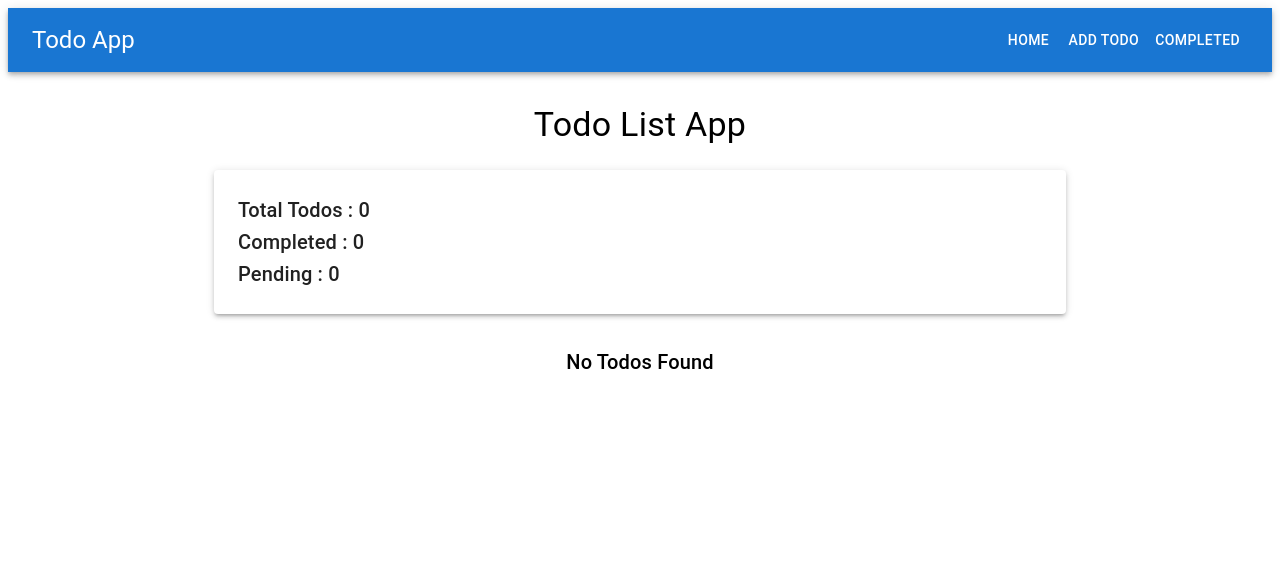
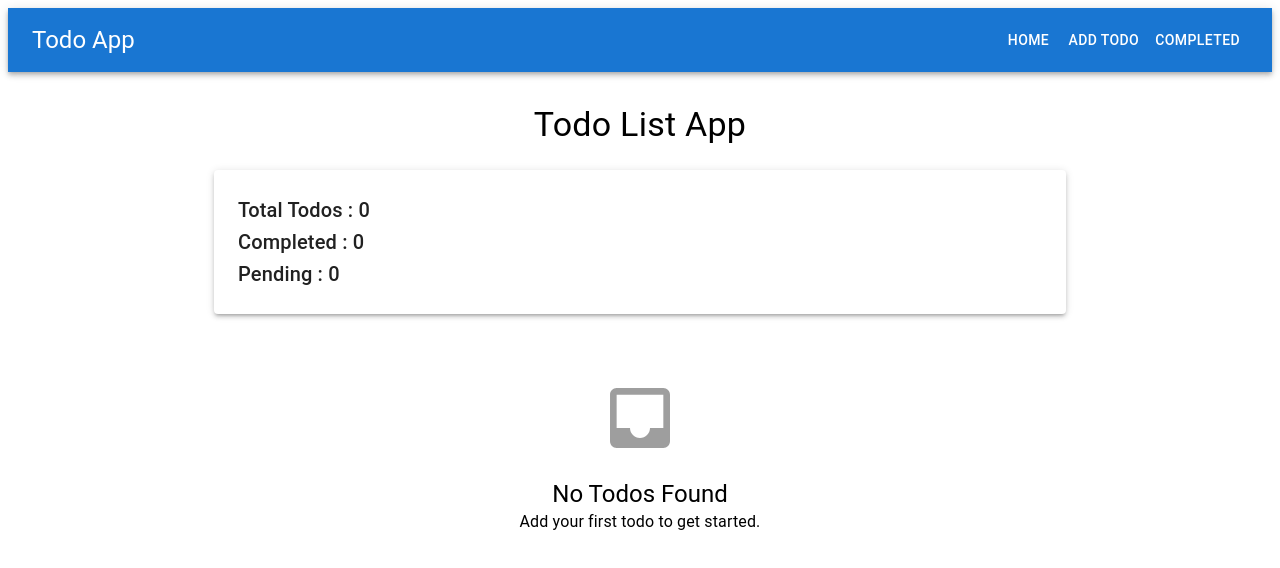
Before and after one commit to nesasheeba38/todo-list, a React (Vite) app: page / in a window 1280 px wide. Shown: the top 568 px of the page. Built offline with nearby package versions, Linux system fonts and the light colour scheme.

Commit message:
Added UI Icons

```diff
--- a/src/components/todoForm/TodoForm.jsx
+++ b/src/components/todoForm/TodoForm.jsx
@@ -31,14 +31,19 @@ const TodoForm = () => {
     <Box
       component="form"
       onSubmit={handleSubmit}
-      sx={{
-        display: "flex",
-        gap: 2,
-        mt: 4,
-        justifyContent: "center",
-      }}
+       sx={{
+    display: "flex",
+    gap: 2,
+    mt: 4,
+    flexDirection: {
+      xs: "column",
+      sm: "row",
+    },
+    alignItems: "center",
+  }}
     >
       <TextField
+        fullWidth
         label="Enter Todo"
         variant="outlined"
         value={title}
@@ -49,6 +54,9 @@ const TodoForm = () => {
       <Button
         type="submit"
         variant="contained"
+    sx={{
+        minWidth: 150
+    }}
       >
         Add Todo
       </Button>
--- a/src/components/todoItem/TodoItem.jsx
+++ b/src/components/todoItem/TodoItem.jsx
@@ -1,4 +1,4 @@
-import { useState,memo} from "react";
+import { useState, memo } from "react";
 
 import {
   Card,
@@ -9,22 +9,25 @@ import {
   TextField,
 } from "@mui/material";
 
+import EditIcon from "@mui/icons-material/Edit";
+import DeleteIcon from "@mui/icons-material/Delete";
+import CheckCircleIcon from "@mui/icons-material/CheckCircle";
+import UndoIcon from "@mui/icons-material/Undo";
+import SaveIcon from "@mui/icons-material/Save";
+import CloseIcon from "@mui/icons-material/Close";
+
 const TodoItem = ({
   todo,
   deleteTodo,
   toggleComplete,
   editTodo,
 }) => {
-
   const [isEditing, setIsEditing] = useState(false);
 
   const [newTitle, setNewTitle] = useState(todo.title);
 
   const handleSave = () => {
-
-    if (newTitle.trim() === "") {
-      return;
-    }
+    if (newTitle.trim() === "") return;
 
     editTodo(todo.id, newTitle);
 
@@ -32,12 +35,19 @@ const TodoItem = ({
   };
 
   return (
-    <Card sx={{ mb: 2 }}>
-
+    <Card
+      elevation={4}
+      sx={{
+        mb: 2,
+        borderRadius: 3,
+        transition: "0.3s",
+        "&:hover": {
+          transform: "scale(1.02)",
+        },
+      }}
+    >
       <CardContent>
-
         {isEditing ? (
-
           <>
             <TextField
               fullWidth
@@ -52,10 +62,12 @@ const TodoItem = ({
                 display: "flex",
                 gap: 2,
                 mt: 2,
+                flexWrap: "wrap",
               }}
             >
               <Button
                 variant="contained"
+                startIcon={<SaveIcon />}
                 onClick={handleSave}
               >
                 Save
@@ -63,25 +75,26 @@ const TodoItem = ({
 
               <Button
                 variant="outlined"
-                onClick={() => setIsEditing(false)}
+                startIcon={<CloseIcon />}
+                onClick={() =>
+                  setIsEditing(false)
+                }
               >
                 Cancel
               </Button>
-
             </Box>
-
           </>
-
         ) : (
-
           <>
-
             <Typography
               variant="h6"
               sx={{
                 textDecoration: todo.completed
                   ? "line-through"
                   : "none",
+                color: todo.completed
+                  ? "text.secondary"
+                  : "text.primary",
               }}
             >
               {todo.title}
@@ -92,12 +105,19 @@ const TodoItem = ({
                 display: "flex",
                 gap: 2,
                 mt: 2,
+                flexWrap: "wrap",
               }}
             >
-
               <Button
                 variant="contained"
                 color="success"
+                startIcon={
+                  todo.completed ? (
+                    <UndoIcon />
+                  ) : (
+                    <CheckCircleIcon />
+                  )
+                }
                 onClick={() =>
                   toggleComplete(todo.id)
                 }
@@ -110,6 +130,7 @@ const TodoItem = ({
               <Button
                 variant="contained"
                 color="warning"
+                startIcon={<EditIcon />}
                 onClick={() =>
                   setIsEditing(true)
                 }
@@ -120,21 +141,17 @@ const TodoItem = ({
               <Button
                 variant="contained"
                 color="error"
+                startIcon={<DeleteIcon />}
                 onClick={() =>
                   deleteTodo(todo.id)
                 }
               >
                 Delete
               </Button>
-
             </Box>
-
           </>
-
         )}
-
       </CardContent>
-
     </Card>
   );
 };
--- a/src/components/todoList/TodoList.jsx
+++ b/src/components/todoList/TodoList.jsx
@@ -1,4 +1,6 @@
 import { Box, Typography } from "@mui/material";
+import InboxIcon from "@mui/icons-material/Inbox";
+
 import TodoItem from "../todoItem/TodoItem";
 
 const TodoList = ({
@@ -7,21 +9,45 @@ const TodoList = ({
   toggleComplete,
   editTodo,
 }) => {
-
   if (todos.length === 0) {
     return (
-      <Typography
-        variant="h6"
-        align="center"
-        sx={{ mt: 4 }}
+      <Box
+        sx={{
+          textAlign: "center",
+          mt: 8,
+        }}
       >
-        No Todos Found
-      </Typography>
+        <InboxIcon
+          sx={{
+            fontSize: 80,
+            color: "grey.500",
+          }}
+        />
+
+        <Typography
+          variant="h5"
+          color="text.secondary"
+          sx={{ mt: 2 }}
+        >
+          No Todos Found
+        </Typography>
+
+        <Typography
+          variant="body1"
+          color="text.secondary"
+        >
+          Add your first todo to get started.
+        </Typography>
+      </Box>
     );
   }
 
   return (
-    <Box sx={{ mt: 3 }}>
+    <Box
+      sx={{
+        mt: 3,
+      }}
+    >
       {todos.map((todo) => (
         <TodoItem
           key={todo.id}
--- a/src/context/TodoContext.jsx
+++ b/src/context/TodoContext.jsx
@@ -2,7 +2,7 @@ import {
   createContext,
   useContext,
   useReducer,
-  useCallback
+  useCallback,
 } from "react";
 
 import todoReducer from "../reducer/todoReducer";
@@ -11,8 +11,8 @@ const TodoContext = createContext();
 
 export const TodoProvider = ({ children }) => {
 
-  const [todos, dispatch] = useReducer(todoReducer,[]);
 
+const [todos, dispatch] = useReducer(todoReducer, []);
   const addTodo = useCallback((title) => {
     dispatch({
       type: "ADD",
@@ -44,6 +44,7 @@ export const TodoProvider = ({ children }) => {
     });
   },[]);
 
+
   return (
     <TodoContext.Provider
       value={{
--- a/src/pages/Home.jsx
+++ b/src/pages/Home.jsx
@@ -1,11 +1,17 @@
-import { Container, Typography } from "@mui/material";
+import { useState, useEffect } from "react";
+
+import {
+  Container,
+  Typography,
+  Box,
+  CircularProgress,
+} from "@mui/material";
 
 import TodoList from "../components/todoList/TodoList";
+import TodoStats from "../components/TodoStats/TodoStats";
 import { useTodo } from "../context/TodoContext";
-import TodoStats from "../components/TodoStats/TodoStats"
 
 const Home = () => {
-
   const {
     todos,
     deleteTodo,
@@ -13,9 +19,33 @@ const Home = () => {
     editTodo,
   } = useTodo();
 
+  const [loading, setLoading] = useState(true);
+
+  useEffect(() => {
+    const timer = setTimeout(() => {
+      setLoading(false);
+    }, 1000);
+
+    return () => clearTimeout(timer);
+  }, []);
+
+  if (loading) {
+    return (
+      <Box
+        sx={{
+          display: "flex",
+          justifyContent: "center",
+          alignItems: "center",
+          height: "100vh",
+        }}
+      >
+        <CircularProgress size={60} />
+      </Box>
+    );
+  }
+
   return (
     <Container maxWidth="md">
-
       <Typography
         variant="h4"
         align="center"
@@ -32,7 +62,6 @@ const Home = () => {
         toggleComplete={toggleComplete}
         editTodo={editTodo}
       />
-
     </Container>
   );
 };
```
